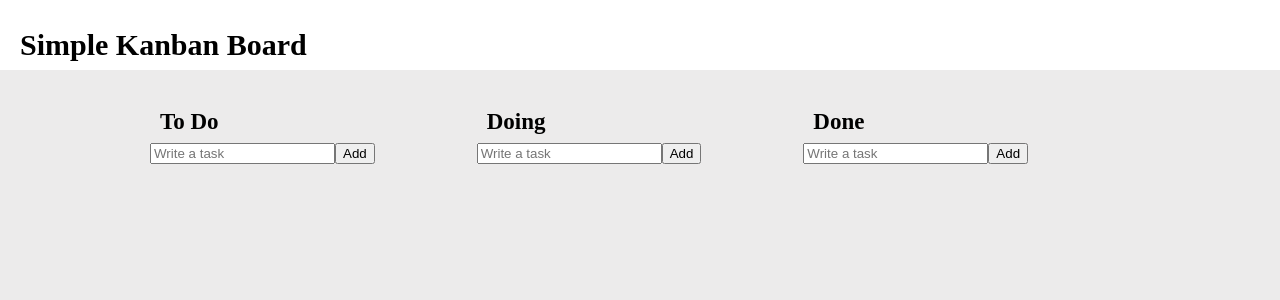
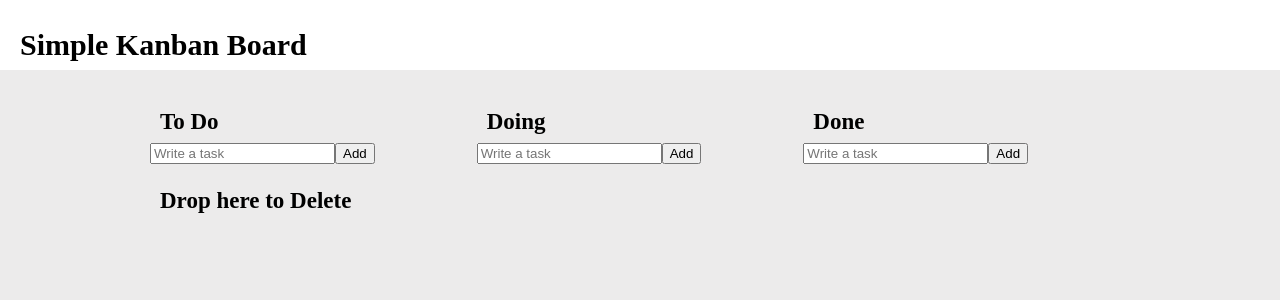
Before and after one commit to nujeyh/simple-kanban-board, a React (Create React App) app: page / in a window 1280 px wide. Shown: the top 300 px of the page. Built offline with nearby package versions, Linux system fonts and the light colour scheme; a web font is replaced by a local one.

Commit message:
✨ Add Delete board

```diff
--- /dev/null
+++ b/src/components/DeleteArea.tsx
@@ -0,0 +1,44 @@
+// 카드를 삭제하는 보드
+
+import { Droppable } from "react-beautiful-dnd";
+import styled from "styled-components";
+
+const DeleteArea = () => {
+  return (
+    <Wrapper>
+      <Title>Drop here to Delete</Title>
+      <Droppable droppableId="delete">
+        {(provide, snapshot) => {
+          return (
+            <DroppableArea
+              ref={provide.innerRef}
+              {...provide.droppableProps}
+              isDraggingOver={snapshot.isDraggingOver}
+            ></DroppableArea>
+          );
+        }}
+      </Droppable>
+    </Wrapper>
+  );
+};
+
+const Wrapper = styled.div`
+  border-radius: ${(props) => props.theme.borderRadius};
+  display: flex;
+  flex-direction: column;
+  height: fit-content;
+`;
+const Title = styled.h2`
+  font-size: 23px;
+  font-weight: 700;
+  padding: 10px;
+`;
+const DroppableArea = styled.ul<{ isDraggingOver: boolean }>`
+  padding-bottom: 15px;
+  transition: background-color 0.2s ease-in-out;
+  background-color: ${(props) => props.isDraggingOver && "#ffa5a5"};
+  border-radius: ${(props) => props.theme.borderRadius};
+  min-height: 80px;
+`;
+
+export default DeleteArea;
--- a/src/components/ToDoList.tsx
+++ b/src/components/ToDoList.tsx
@@ -1,12 +1,12 @@
-import React from "react";
 import { DragDropContext, DropResult } from "react-beautiful-dnd";
 import styled from "styled-components";
-import { useRecoilState, useSetRecoilState } from "recoil";
+import { useRecoilState } from "recoil";
 
-import { boardState, Categories, categoryState } from "../recoilAtom";
+import { boardState } from "../recoilAtom";
 import { setLocalStorage } from "../localStorageFn";
 
 import Board from "./Board";
+import DeleteArea from "./DeleteArea";
 
 const ToDoList = () => {
   const [boardArr, setBoard] = useRecoilState(boardState);
@@ -17,27 +17,38 @@ const ToDoList = () => {
     setBoard((currBoardState) => {
       const sourceBoard = [...currBoardState[source.droppableId]];
       const draggedItem = sourceBoard[source.index];
+      let newBoardState = {};
       sourceBoard.splice(source.index, 1);
 
+      // 목적지가 같은 보드인 경우
       if (destination.droppableId === source.droppableId) {
         sourceBoard.splice(destination.index, 0, draggedItem);
-        const newBoardState = {
+        newBoardState = {
           ...currBoardState,
           [source.droppableId]: sourceBoard,
         };
-        setLocalStorage(newBoardState);
-        return newBoardState;
+      }
+      if (destination.droppableId !== source.droppableId) {
+        // 삭제에 드랍한 경우
+        if (destination.droppableId === "delete") {
+          newBoardState = {
+            ...currBoardState,
+            [source.droppableId]: sourceBoard,
+          };
         } else {
+          // 목적지가 다른 보드인 경우
           const destinationBoard = [...currBoardState[destination.droppableId]];
           destinationBoard.splice(destination.index, 0, draggedItem);
-        const newBoardState = {
+          newBoardState = {
             ...currBoardState,
             [source.droppableId]: sourceBoard,
             [destination.droppableId]: destinationBoard,
           };
+        }
+      }
+
       setLocalStorage(newBoardState);
       return newBoardState;
-      }
     });
   };
 
@@ -56,6 +67,7 @@ const ToDoList = () => {
                 />
               );
             })}
+            <DeleteArea />
           </BoardWrapper>
         </DragDropContext>
       </Wrapper>
@@ -77,20 +89,4 @@ const BoardWrapper = styled.div`
   padding: 0 10px;
 `;
 
-const span1 = styled.div`
-  span {
-    color: blue;
-    &:hover {
-      color: red;
-    }
-  }
-`;
-const span2 = styled.div`
-  span {
-    color: blue;
-  }
-  span:hover {
-    color: red;
-  }
-`;
 export default ToDoList;
```
Lines whose indentation alone changed are shown as unchanged.
